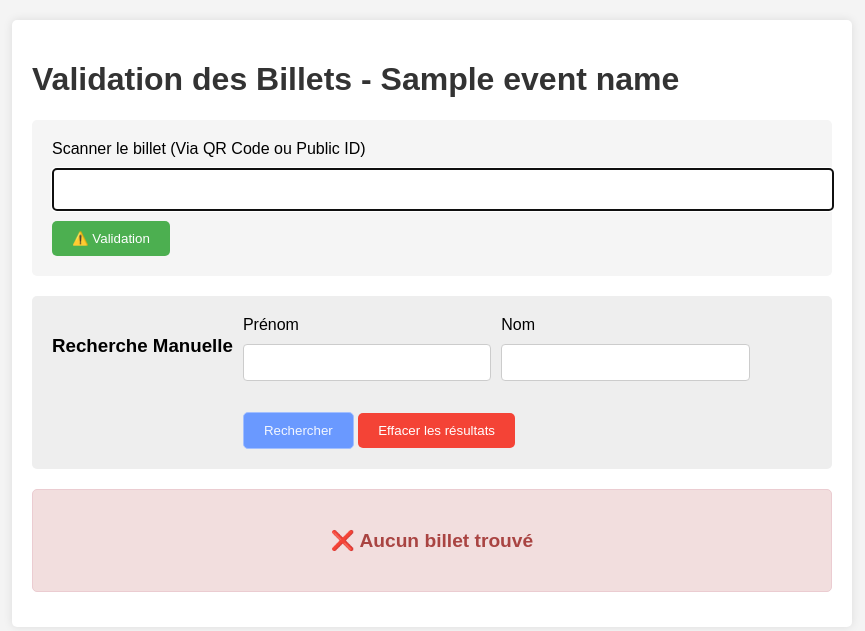
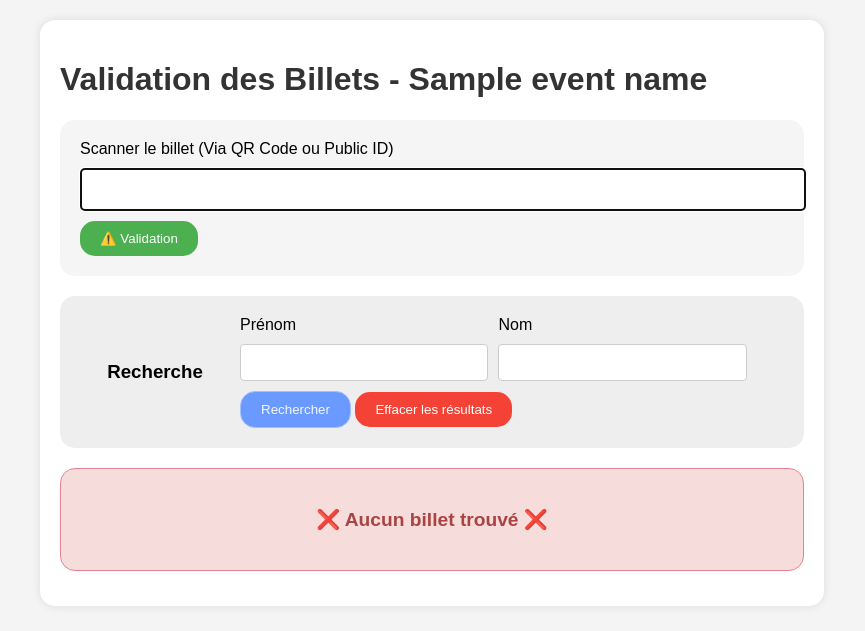
Before and after one commit to DrumSlayers/valideur-billet, a Flask app: template src/templates/index.html in a window 1280 px wide. Shown: the top 631 px of the page, without its empty margins (208-1073 px from the left). Run offline with Flask 3, Linux system fonts and the light colour scheme; the template is opened without the code that fills it: most values are stand-ins (such as "Sample title", 1, 10 or a date in 2020).

Commit message:
feat: ticket status check (valid only), validation button to each search results row and css fixes

```diff
--- a/src/main.py
+++ b/src/main.py
@@ -36,4 +36,4 @@ def search():
     return render_template('index.html', results=results, event_name=os.getenv('event_name'))
 
 if __name__ == '__main__':
-    app.run(debug=os.getenv('debug'))
+    app.run(debug=os.getenv('debug'), host="0.0.0.0")
--- a/src/static/styles.css
+++ b/src/static/styles.css
@@ -12,11 +12,11 @@ h1 {
 }
 
 .container {
-    max-width: 800px;
+    max-width: 60%;
     margin: 0 auto;
     background: #fff;
     padding: 20px;
-    border-radius: 5px;
+    border-radius: 15px;
     box-shadow: 0 0 10px rgba(0, 0, 0, 0.1);
 }
 
@@ -24,7 +24,7 @@ h1 {
     margin-bottom: 20px;
     padding: 20px;
     background-color: #f5f5f5;
-    border-radius: 5px;
+    border-radius: 15px;
 }
 
 .search-box input {
@@ -37,10 +37,11 @@ h1 {
     margin-bottom: 20px;
     padding: 20px;
     background-color: #eee;
-    border-radius: 5px;
+    border-radius: 15px;
     display: flex;
     gap: 10px;
-    align-items: flex-start;
+    align-items: center;
+    justify-content: space-evenly;
 }
 
 .manual-search .form-group {
@@ -53,10 +54,6 @@ h1 {
     padding: 5px;
     margin-bottom: 10px;
     box-sizing: border-box; /* Include padding in width calculation */
-}
-
-.manual-search button {
-    margin-top: 21px; /* Align with inputs, accounting for label height */
 }
 
 input[type="text"] {
@@ -72,7 +69,7 @@ button {
     color: white;
     padding: 10px 20px;
     border: none;
-    border-radius: 5px;
+    border-radius: 15px;
     cursor: pointer;
 }
 
@@ -135,10 +132,17 @@ tr:nth-child(odd) {
     border: 1px solid #ffc927;
     color: #856404;
 }
+
+.error th {
+    background-color: #ffaeae;
+    border: 1px solid #ebccd1;
+    color: #a94442;
+}
+
 .results {
     margin-top: 20px;
     padding: 20px;
-    border-radius: 5px;
+    border-radius: 15px;
 }
 
 .result-item {
@@ -154,8 +158,8 @@ tr:nth-child(odd) {
 }
 
 .error {
-    background-color: #f2dede;
-    border: 1px solid #ebccd1;
+    background-color: #f7dcdc;
+    border: 1px solid #e48393;
     color: #a94442;
 }
 
@@ -164,7 +168,7 @@ tr:nth-child(odd) {
     color: white;
     padding: 10px 20px;
     border: none;
-    border-radius: 5px;
+    border-radius: 15px;
     cursor: pointer;
 }
 
@@ -181,7 +185,7 @@ tr:nth-child(odd) {
     margin-right: 10px;
 }
 .form-group:last-child {
-    margin-right: 0;
+    margin-right: 10px;
 }
 
 .warning {
--- a/src/templates/index.html
+++ b/src/templates/index.html
@@ -17,7 +17,7 @@
             </div>
         </form>
         <div class="manual-search">
-            <h3>Recherche Manuelle</h3>
+            <h3>Recherche   </h3>
             <form action="/search" method="post" id="searchForm">
                 <div class="form-row">
                     <div class="form-group">
@@ -44,8 +44,8 @@
         </form>
 
         {% if results is not none and results[0] %}
-            <div class="results {% if results[1] and 'déjà validé' in results[1] %}warning{% elif results[1] and 'Résultat(s)' in results[1] %}search-results{% else %}success{% endif %}">
-                <p class="validation-message">{{ results[1] if results[1] else "❌ Aucun billet trouvé" }}</p>
+            <div class="results {% if results[1] and 'déjà validé' in results[1] %}warning{% elif results[1] and 'annulé' in results[1] %} error {% elif results[1] and 'Résultat(s)' in results[1] %}search-results{% else %}success{% endif %}">
+                <p class="validation-message">{{ results[1] if results[1] else "❌ Aucun billet trouvé ❌" }}</p>
                 <table>
                     <thead>
                         <tr>
@@ -55,6 +55,9 @@
                             <th>Statut</th>
                             <th>Type de Billet</th>
                             <th>Validé</th>
+                            {% if 'Résultat(s)' in results[1] %}
+                            <th>Forcer Valid.</th>
+                            {% endif %}
                         </tr>
                     </thead>
                     <tbody>
@@ -66,6 +69,14 @@
                             <td>{{ ticket['Status'] }}</td>
                             <td>{{ ticket['Ticket Name'] }}</td>
                             <td>{{ "✅" if ticket['Validated'] else "❌" }}</td>
+                            {% if 'Résultat(s)' in results[1] %}
+                            <td>
+                                <form action="/" method="POST" id="validate-{{ ticket['Public ID'] }}">
+                                    <input type="hidden" name="public_id" value="{{ ticket['Public ID'] }}" />
+                                    <button id="validate-{{ ticket['Public ID'] }}" type=submit >Valider</button>
+                                </form>
+                            </td>
+                            {% endif %}
                         </tr>
                         {% endfor %}
                     </tbody>
@@ -73,7 +84,7 @@
             </div>
         {% elif results is not none %}
             <div class="validation-message results error">
-                <p>❌ Aucun billet trouvé</p>
+                <p>❌ Aucun billet trouvé ❌</p>
             </div>
         {% endif %}
     </div>
--- a/src/utils/csv_handler.py
+++ b/src/utils/csv_handler.py
@@ -19,8 +19,8 @@ def load_validated_tickets(validated_tickets_file):
         return pd.read_csv(validated_tickets_file)
     except FileNotFoundError:
         # Create empty DataFrame with required columns
-        df = pd.DataFrame(columns=['Public ID', 'First Name', 'Last Name', 'Status',
-                                'Ticket Name', 'Validated At'])
+        df = pd.DataFrame(columns=[ 'First Name', 'Last Name', 'Email', 'Status',
+                                'Ticket Name', 'Public ID', 'Created Date', 'Validated At'])
         df.to_csv(validated_tickets_file, index=False)
         return df
 
```
Also changed, not shown: src/utils/validator.py (+6 -3 lines).
